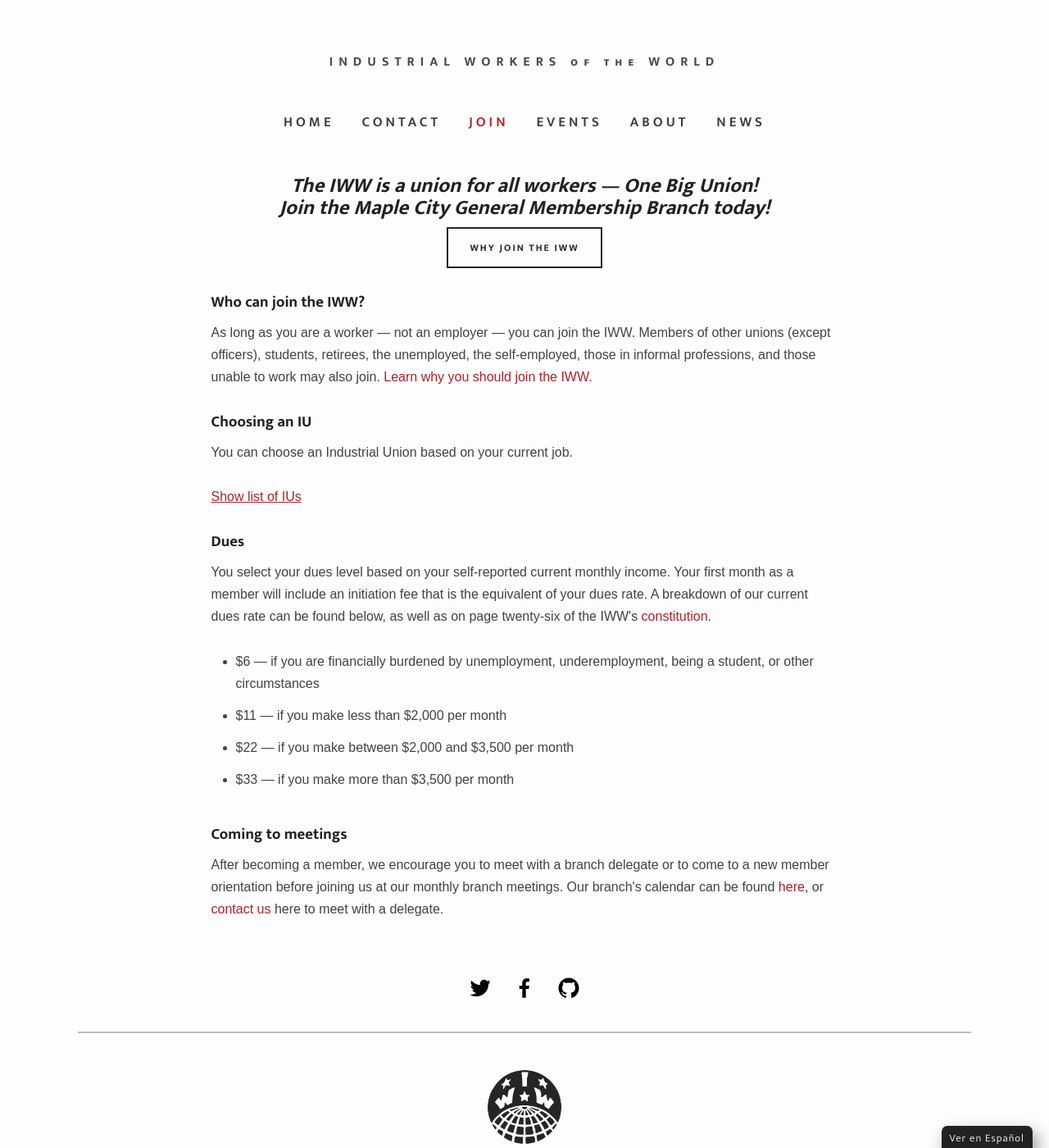
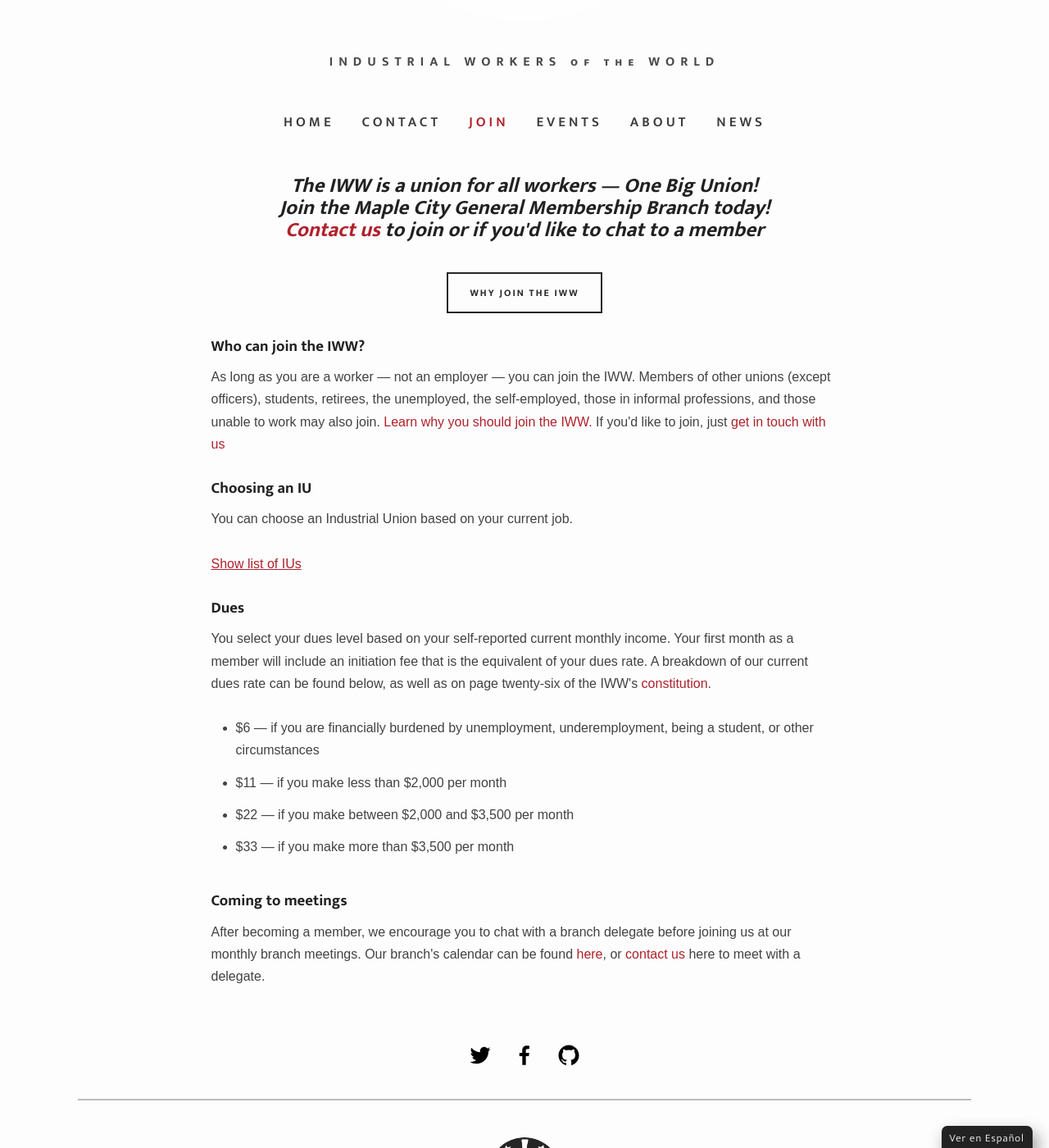
Before and after one commit to iww-maple-city/iww-maple-city.github.io, a Jekyll site: the page built from join.html, in a window 1280 px wide and 1400 px high, scrolled down 484 px. Shown: the whole window at 82% size. Built offline with Jekyll 4.4.1, drawn with Linux system fonts in a browser that asks for light colours; some web fonts are replaced.

Commit message:
updated join page

```diff
--- a/join.html
+++ b/join.html
@@ -5,13 +5,14 @@
 heading: true
 ---
 <h3 style="text-align:center;font-weight:700;font-size:25px;"><em>The IWW is a union for all workers — One Big Union!<br>
-Join the Maple City General Membership Branch today!</em></h3>
-<div style="padding:15px;background-color:#222;color:#ffffff;text-align:center;display:none;"><em>As a result of a motion passed on September 1, 2019, at the North American IWW General Convention, all new members signing up through General Headquarters (GHQ) Red Card will become members of their correspnding branch no later than January 1, 2020 (whereas this was not the case before; at-large Wobblies paying through Red Card currently will soon become members of their correpsonding branch as well). In addition, begining October 1, 2019, members joining through Red Card will be automatically opted-in to receving the new, stampless, plastic, membership cards. Contact the IWW NYC GMB at <a style="color:#fff !important;" href="mailto:IWW.MapleCity.GMB@Protonmail.com"><strong>IWW.MapleCity.GMB@Protonmail.com</strong></a> (<a style="color:#fff !important;" href="{{ site.baseurl }}/assets/keys/publickey.organize@iww.nyc.asc"><strong>public key</strong></a>) or General Headquarts at <a style="color:#fff !important;" href="mailto:ghq@iww.org"><strong>ghq@iww.org</strong></a> for more information.</em></div>
+    Join the Maple City General Membership Branch today!<br>
+    <a href="{{ site.baseurl }}/contact">Contact us</a> to join or if you'd like to chat to a member</em></h3> <br>
+<div style="padding:15px;background-color:#222;color:#ffffff;text-align:center;display:none;"><em>As a result of a motion passed on September 1, 2019, at the North American IWW General Convention, all new members signing up through General Headquarters (GHQ) Red Card will become members of their correspnding branch no later than January 1, 2020 (whereas this was not the case before; at-large Wobblies paying through Red Card currently will soon become members of their correpsonding branch as well). In addition, begining October 1, 2019, members joining through Red Card will be automatically opted-in to receving the new, stampless, plastic, membership cards. Contact the IWW Maple City GMB at <a style="color:#fff !important;" href="mailto:IWW.MapleCity.GMB@Protonmail.com"><strong>IWW.MapleCity.GMB@Protonmail.com</strong></a> (<a style="color:#fff !important;" href="{{ site.baseurl }}/assets/keys/publickey.organize@iww.nyc.asc"><strong>public key</strong></a>) or General Headquarts at <a style="color:#fff !important;" href="mailto:ghq@iww.org"><strong>ghq@iww.org</strong></a> for more information.</em></div>
 <div style="text-align:center;">
 <a href="{{ site.baseurl }}/why-join"><button class="small" ontouchstart="">Why join the IWW</button></a>
 </div><br>
 <p><h3>Who can join the IWW?</h3>
-As long as you are a worker — not an employer — you can join the IWW. Members of other unions (except officers), students, retirees, the unemployed, the self-employed, those in informal professions, and those unable to work may also join. <a href="{{ site.baseurl }}/why-join">Learn why you should join the IWW.</a><br><br>
+As long as you are a worker — not an employer — you can join the IWW. Members of other unions (except officers), students, retirees, the unemployed, the self-employed, those in informal professions, and those unable to work may also join. <a href="{{ site.baseurl }}/why-join">Learn why you should join the IWW.</a> If you'd like to join, just <a href="{{ site.baseurl }}/contact">get in touch with us</a><br><br>
 <h3>Choosing an IU</h3>
 You can choose an Industrial Union based on your current job.<br><br>
 <a id="showHide" onclick="showHideIUs()" style="text-decoration:underline;cursor:pointer;">Show list of IUs</a><br>
@@ -88,5 +89,5 @@
 <li>$33 — if you make more than $3,500 per month</li>
 </ul><br>
 <h3>Coming to meetings</h3>
-After becoming a member, we encourage you to meet with a branch delegate or to come to a new member orientation before joining us at our monthly branch meetings. Our branch's calendar can be found <a href="{{ site.baseurl }}/events">here</a>, or <a href="{{ site.baseurl }}/why-join">contact us</a> here to meet with a delegate.<br><br>
+After becoming a member, we encourage you to chat with a branch delegate before joining us at our monthly branch meetings. Our branch's calendar can be found <a href="{{ site.baseurl }}/events">here</a>, or <a href="{{ site.baseurl }}/why-join">contact us</a> here to meet with a delegate.<br><br>
 </p>
```
